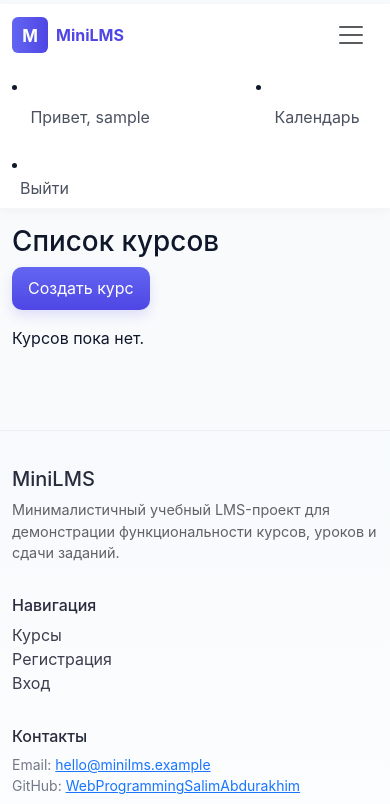
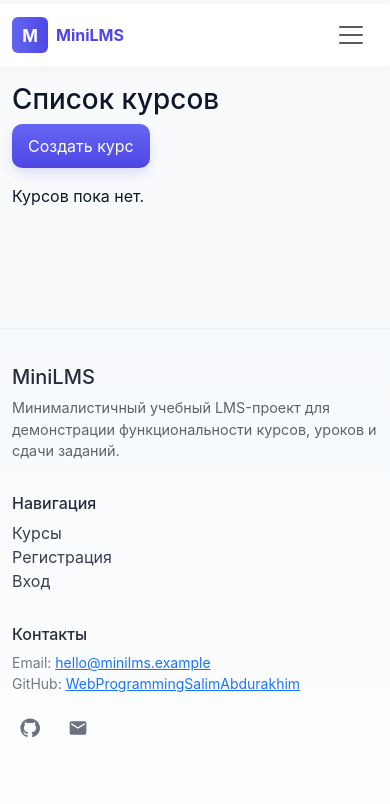
Before and after one commit to esenkanovab-pixel/WebProgrammingSalimAbdurakhim, a Django app: page / in a window 390 px wide. Shown: the top 804 px of the page. Run offline with Django 4.2, Linux system fonts and the light colour scheme; the visitor is signed in with stand-in values (Sample User, id 1); data that the repository does not hold is empty.

Commit message:
UX: add profile page (Gravatar avatar), about page, theme switcher (dark/light with logo variants), and social icons in footer

```diff
--- a/lms/templates/base.html
+++ b/lms/templates/base.html
@@ -4,6 +4,7 @@
     <meta charset="UTF-8">
     <meta name="viewport" content="width=device-width, initial-scale=1">
     {% load static %}
+    {% load gravatar %}
     <title>{% block title %}MiniLMS{% endblock %}</title>
     <link href="https://cdn.jsdelivr.net/npm/bootstrap@5.3.2/dist/css/bootstrap.min.css" rel="stylesheet">
     <link rel="shortcut icon" href="{% static 'favicon.ico' %}" type="image/x-icon">
@@ -13,7 +14,8 @@
 <nav class="navbar navbar-expand-lg navbar-light site-navbar sticky-top">
     <div class="container">
         <a class="navbar-brand d-flex align-items-center" href="{% url 'course_list' %}">
-            <img src="{% static 'images/logo.svg' %}" alt="MiniLMS logo" class="site-logo me-2">
+            <img src="{% static 'images/logo.svg' %}" alt="MiniLMS logo" class="site-logo logo-light me-2">
+            <img src="{% static 'images/logo-dark.svg' %}" alt="MiniLMS logo dark" class="site-logo logo-dark me-2 d-none">
             <span class="brand-text">MiniLMS</span>
         </a>
         <button class="navbar-toggler" type="button" data-bs-toggle="collapse" data-bs-target="#navbarNav"
@@ -23,9 +25,9 @@
         <div class="collapse navbar-collapse" id="navbarNav">
             <ul class="navbar-nav ms-auto align-items-lg-center">
                 <li class="nav-item"><a class="nav-link" href="{% url 'course_list' %}">Курсы</a></li>
-                <li class="nav-item"><a class="nav-link" href="#">О проекте</a></li>
-                <li class="nav-item"><a class="nav-link" href="#">Для студентов</a></li>
-                <li class="nav-item"><a class="nav-link" href="#">Для преподавателей</a></li>
+                <li class="nav-item"><a class="nav-link" href="{% url 'about' %}">О проекте</a></li>
+                <li class="nav-item"><a class="nav-link" href="{% url 'student_dashboard' %}">Для студентов</a></li>
+                <li class="nav-item"><a class="nav-link" href="{% url 'course_create' %}">Для преподавателей</a></li>
             </ul>
 
             <!-- Authentication / User menu -->
@@ -33,6 +35,7 @@
                 {% if user.is_authenticated %}
                     <li class="nav-item dropdown">
                         <a class="nav-link dropdown-toggle d-flex align-items-center" href="#" id="userMenu" role="button" data-bs-toggle="dropdown" aria-expanded="false">
+                            <img src="{{ user|gravatar_url:36 }}" alt="avatar" class="rounded-circle me-2 avatar">
                             <span class="me-2">{{ user.get_username }}</span>
                             {% if user.is_staff %}
                                 <span class="badge bg-secondary small">Преподаватель</span>
@@ -41,7 +44,7 @@
                             {% endif %}
                         </a>
                         <ul class="dropdown-menu dropdown-menu-end" aria-labelledby="userMenu">
-                            <li><a class="dropdown-item" href="#">Профиль</a></li>
+                            <li><a class="dropdown-item" href="{% url 'profile' %}">Профиль</a></li>
                             <li><a class="dropdown-item" href="{% url 'student_dashboard' %}">Мои курсы</a></li>
                             <li><hr class="dropdown-divider"></li>
                             <li>
@@ -59,26 +62,16 @@
                     </li>
                 {% endif %}
             </ul>
+
+            <!-- theme toggle -->
+            <div class="d-flex align-items-center ms-3">
+                <button id="themeToggle" class="btn btn-sm theme-toggle" title="Переключить тему" aria-label="Toggle theme">
+                    <svg id="themeIcon" viewBox="0 0 24 24" fill="currentColor" xmlns="http://www.w3.org/2000/svg"><path d="M6.76 4.84l-1.8-1.79L3.17 4.84l1.79 1.8 1.8-1.8zM1 13h3v-2H1v2zm10 9h2v-3h-2v3zM6.76 19.16l-1.79 1.79 1.79 1.8 1.8-1.8-1.8-1.79zM20 13h3v-2h-3v2zm-9-9h2V1h-2v3zM19.23 4.84l-1.8-1.79-1.79 1.79 1.8 1.8 1.79-1.8zM12 6a6 6 0 100 12A6 6 0 0012 6z"/></svg>
+                </button>
+            </div>
+
         </div>
-                {% if user.is_authenticated %}
-                    <li class="nav-item"><a class="nav-link" href="#">Привет, {{ user.get_username }}</a></li>
-                    <li class="nav-item"><a class="nav-link" href="{% url 'calendar_view' %}">Календарь</a></li>
-                    {% if user.student_profile %}
-                        <li class="nav-item"><a class="nav-link" href="{% url 'student_dashboard' %}">Дашборд</a></li>
-                        <li class="nav-item"><a class="nav-link" href="{% url 'submissions_list' %}">Мои отправки</a></li>
-                    {% endif %}
-                    <li class="nav-item">
-                        <form method="post" action="{% url 'logout' %}" class="d-inline">
-                            {% csrf_token %}
-                            <button type="submit" class="btn btn-link nav-link p-0">Выйти</button>
-                        </form>
-                    </li>
-                {% else %}
-                    <li class="nav-item"><a class="nav-link" href="{% url 'login' %}">Войти</a></li>
-                    <li class="nav-item"><a class="nav-link" href="{% url 'register_user' %}">Регистрация</a></li>
-                {% endif %}
-            </ul>
-        </div>
+
     </div>
 </nav>
 
@@ -118,12 +111,42 @@
                     <li>Email: <a href="mailto:hello@minilms.example">hello@minilms.example</a></li>
                     <li>GitHub: <a href="https://github.com/esenkanovab-pixel/WebProgrammingSalimAbdurakhim" target="_blank" rel="noopener">WebProgrammingSalimAbdurakhim</a></li>
                 </ul>
+                <div class="mt-2 social-list">
+                    <a class="social-link" href="https://github.com/esenkanovab-pixel/WebProgrammingSalimAbdurakhim" target="_blank" rel="noopener" aria-label="GitHub">
+                        <svg viewBox="0 0 24 24" fill="currentColor" xmlns="http://www.w3.org/2000/svg"><path d="M12 .5C5.73.5.5 5.73.5 12c0 5.08 3.29 9.38 7.86 10.9.57.1.78-.25.78-.56 0-.28-.01-1.02-.02-2-3.2.7-3.88-1.54-3.88-1.54-.52-1.32-1.28-1.67-1.28-1.67-1.05-.72.08-.71.08-.71 1.16.08 1.77 1.19 1.77 1.19 1.03 1.77 2.7 1.26 3.36.97.1-.76.4-1.26.73-1.55-2.55-.29-5.23-1.28-5.23-5.68 0-1.26.45-2.29 1.18-3.1-.12-.29-.51-1.46.11-3.05 0 0 .96-.31 3.14 1.19a10.9 10.9 0 012.86-.38c.97.01 1.94.13 2.86.38 2.17-1.5 3.13-1.19 3.13-1.19.62 1.59.23 2.76.11 3.05.73.81 1.18 1.84 1.18 3.1 0 4.41-2.69 5.39-5.25 5.67.41.36.77 1.08.77 2.18 0 1.58-.02 2.85-.02 3.24 0 .31.2.67.79.56C20.71 21.38 24 17.08 24 12c0-6.27-5.23-11.5-12-11.5z"/></svg>
+                    </a>
+                    <a class="social-link" href="mailto:hello@minilms.example" aria-label="Email">
+                        <svg viewBox="0 0 24 24" fill="currentColor" xmlns="http://www.w3.org/2000/svg"><path d="M20 4H4c-1.1 0-2 .9-2 2v12c0 1.1.9 2 2 2h16c1.1 0 2-.9 2-2V6c0-1.1-.9-2-2-2zm0 4-8 5-8-5V6l8 5 8-5v2z"/></svg>
+                    </a>
+                </div>
             </div>
         </div>
         <div class="text-center small text-muted py-2">&copy; {{ now|date:"Y" }} MiniLMS — учебный проект</div>
     </div>
 </footer>
 
+<script>
+(() => {
+  const key = 'minilms-theme';
+  const root = document.documentElement;
+  const btn = document.getElementById('themeToggle');
+  const icon = document.getElementById('themeIcon');
+  function setTheme(theme){
+    if(theme === 'dark') root.classList.add('theme-dark'); else root.classList.remove('theme-dark');
+    localStorage.setItem(key, theme);
+    // update icon (sun for light, moon for dark)
+    if(icon){
+      icon.innerHTML = root.classList.contains('theme-dark')
+        ? '<path d="M21.64 13a9 9 0 11-9.64-9.64 7 7 0 009.64 9.64z"/>'
+        : '<path d="M6.76 4.84l-1.8-1.79L3.17 4.84l1.79 1.8 1.8-1.8zM1 13h3v-2H1v2zm10 9h2v-3h-2v3zM6.76 19.16l-1.79 1.79 1.79 1.8 1.8-1.8-1.8-1.79zM20 13h3v-2h-3v2zm-9-9h2V1h-2v3zM19.23 4.84l-1.8-1.79-1.79 1.79 1.8 1.8 1.79-1.8zM12 6a6 6 0 100 12A6 6 0 0012 6z' />';
+    }
+  }
+  // init
+  const saved = localStorage.getItem(key) || (window.matchMedia && window.matchMedia('(prefers-color-scheme: dark)').matches ? 'dark' : 'light');
+  setTheme(saved);
+  if(btn) btn.addEventListener('click', () => setTheme(root.classList.contains('theme-dark') ? 'light' : 'dark'));
+})();
+</script>
 <script src="https://cdn.jsdelivr.net/npm/bootstrap@5.3.2/dist/js/bootstrap.bundle.min.js"></script>
 </body>
 </html>
--- /dev/null
+++ b/lms/templatetags/gravatar.py
@@ -0,0 +1,11 @@
+import hashlib
+from django import template
+
+register = template.Library()
+
+@register.filter
+def gravatar_url(user, size=80):
+    """Return the gravatar image URL for a user (by email)."""
+    email = getattr(user, 'email', '') or ''
+    email_hash = hashlib.md5(email.strip().lower().encode('utf-8')).hexdigest()
+    return f"https://www.gravatar.com/avatar/{email_hash}?s={size}&d=identicon"
--- a/lms/urls.py
+++ b/lms/urls.py
@@ -26,4 +26,6 @@ urlpatterns = [
     # API
     path('api/deadlines/', views.deadlines_api, name='deadlines_api'),
     path('api/deadlines/<int:deadline_id>/', views.deadline_detail_api, name='deadline_detail_api'),
+    path('about/', views.about_view, name='about'),
+    path('profile/', views.profile_view, name='profile'),
 ]
--- a/lms/views.py
+++ b/lms/views.py
@@ -230,6 +230,16 @@ def register_user(request):
         form = UserRegistrationForm()
     return render(request, 'register.html', {'form': form})
 
+from django.contrib.auth.decorators import login_required
+
+@login_required
+def profile_view(request):
+    """Show current user's profile with avatar and role."""
+    return render(request, 'profile.html')
+
+def about_view(request):
+    return render(request, 'about.html')
+
 # -- Deadline management and API -------------------------------------------------
 from django.http import JsonResponse, HttpResponseBadRequest, HttpResponseNotAllowed
 from django.views.decorators.http import require_http_methods
--- a/static/css/site.css
+++ b/static/css/site.css
@@ -58,6 +58,14 @@ body {
 .dropdown-item { transition: background .12s ease; }
 .dropdown-item:hover { background: rgba(15,23,42,0.03); }
 
+/* avatar */
+.avatar { width: 34px; height: 34px; object-fit:cover; }
+
+/* theme toggle */
+.theme-toggle { background: transparent; border: 1px solid rgba(15,23,42,0.06); box-shadow: none; transition: transform .08s ease, background .12s ease; }
+.theme-toggle:hover { transform: translateY(-2px); background: rgba(15,23,42,0.03); }
+
+
 /* Footer */
 .site-footer {
   background: linear-gradient(180deg, rgba(247,250,252,0.6), rgba(255,255,255,0.6));
@@ -67,17 +75,23 @@ body {
   padding-top: .75rem;
   padding-bottom: .75rem;
 }
-.site-footer .container { display:flex; align-items:center; justify-content:center; gap:.5rem; }
+.site-footer .container { display:flex; gap:1.5rem; }
 .site-footer .small { opacity: 0.95; }
 
 .site-footer h5, .site-footer h6 { color: rgba(11,15,34,0.88); }
 .site-footer .footer-link { color: rgba(11,15,34,0.8); text-decoration: none; }
 .site-footer .footer-link:hover { text-decoration: underline; color: var(--primary-600); }
 
+/* social icons */
+.social-list { display:flex; gap:.75rem; align-items:center; }
+.social-link { display:inline-flex; width:36px; height:36px; align-items:center; justify-content:center; border-radius:8px; background:transparent; transition: transform .12s ease, box-shadow .12s ease; color:inherit; }
+.social-link svg { width:20px; height:20px; display:block; }
+.social-link:hover { transform: translateY(-4px) scale(1.02); box-shadow: 0 8px 20px rgba(20,20,43,0.08); }
+
 @media (max-width: 767px) {
   .site-navbar .nav-link { padding:.45rem .65rem; }
   .brand-text { font-size: 1rem; }
-  .site-footer .container { flex-direction: column; align-items: flex-start; }
+  .site-footer .container { flex-direction: column; align-items: flex-start; gap: .75rem; }
   .site-footer .text-center { text-align: left !important; }
 }
 
@@ -148,3 +162,13 @@ body {
 
 /* small responsive tweak */
 @media (max-width: 576px) { .navbar-brand .fs-5 { font-size: 1rem; } }
+
+/* theme switcher */
+.logo-dark { display:none; }
+.theme-dark .logo-light { display:none !important; }
+.theme-dark .logo-dark { display:inline-block !important; }
+
+.theme-dark { --bg: #0b1220; --surface: #0f1724; --primary-500: #3b82f6; color: #e6eef9; }
+.theme-dark body { background-color: var(--bg); color: #e6eef9; }
+.theme-toggle { cursor: pointer; border-radius: 8px; padding: .35rem; display:inline-flex; align-items:center; justify-content:center; }
+.theme-toggle svg { width:18px; height:18px; }
```
Also changed, not shown: lms/templates/about.html (added, +18 -0 lines), lms/templates/profile.html (added, +46 -0 lines), lms/templatetags/__init__.py (added), static/images/logo-dark.svg (added).
